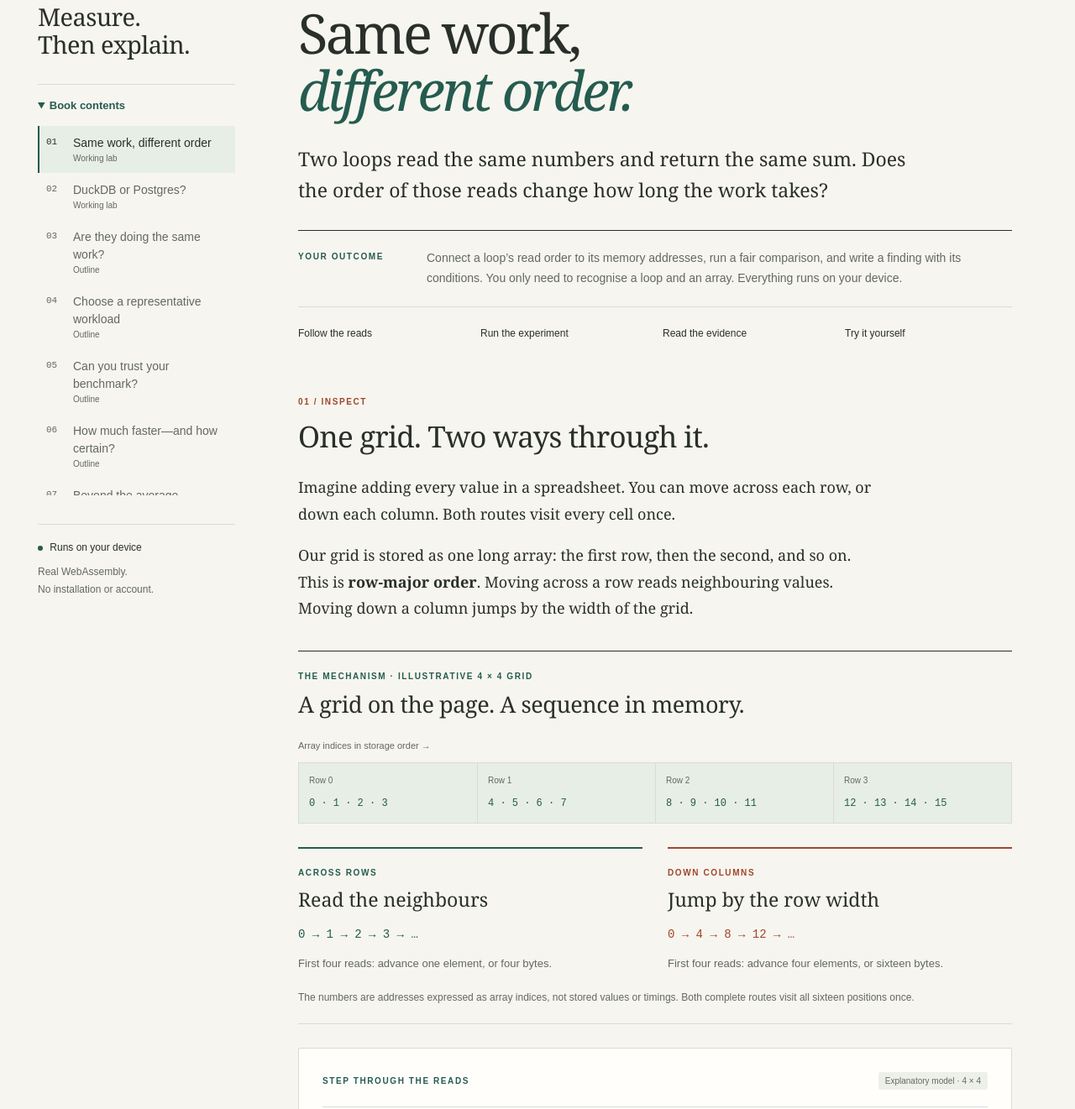
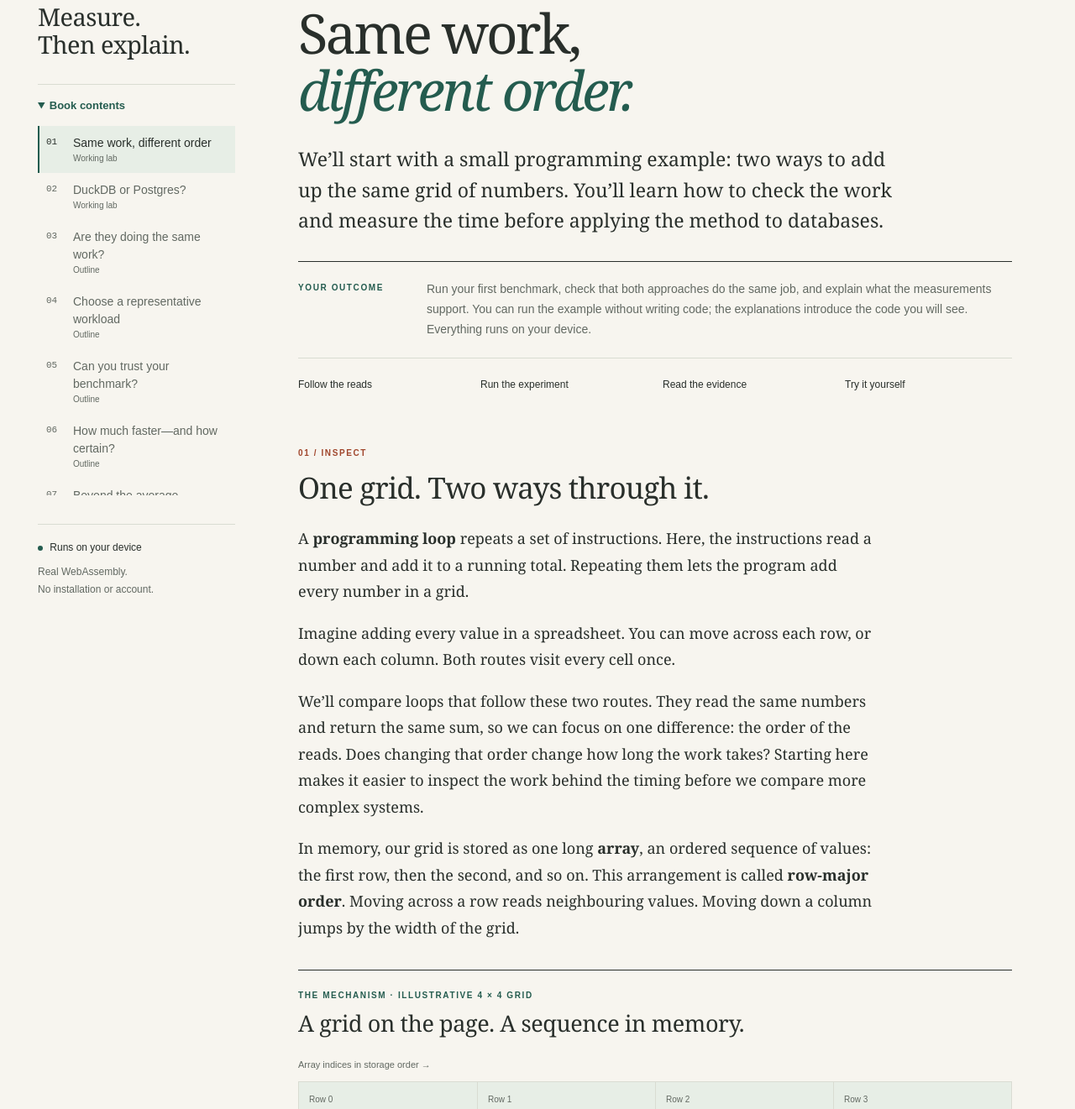
Before and after one commit to snowch/benchmarking-lab, a website built with Vite: page index.html in a window 1280 px wide. Shown: the part 191-1512 px from the top of the page at 84% size. Built offline with nearby package versions, Linux system fonts and the light colour scheme.

Commit message:
Introduce the purpose and programming concepts before the first comparison

```diff
--- a/index.html
+++ b/index.html
@@ -150,15 +150,17 @@
         </div>
         <h1>Same work,<br /><em>different order.</em></h1>
         <p class="standfirst">
-          Two loops read the same numbers and return the same sum. Does the
-          order of those reads change how long the work takes?
+          We’ll start with a small programming example: two ways to add up the
+          same grid of numbers. You’ll learn how to check the work and measure
+          the time before applying the method to databases.
         </p>
         <div class="chapter-intro">
           <span class="small-label">Your outcome</span>
           <p>
-            Connect a loop’s read order to its memory addresses, run a fair
-            comparison, and write a finding with its conditions. You only need
-            to recognise a loop and an array. Everything runs on your device.
+            Run your first benchmark, check that both approaches do the same
+            job, and explain what the measurements support. You can run the
+            example without writing code; the explanations introduce the code
+            you will see. Everything runs on your device.
           </p>
         </div>
         <noscript
@@ -178,14 +180,27 @@
           <p class="eyebrow section-number">01 / Inspect</p>
           <h2>One grid. Two ways through it.</h2>
           <p>
+            A <strong>programming loop</strong> repeats a set of instructions.
+            Here, the instructions read a number and add it to a running total.
+            Repeating them lets the program add every number in a grid.
+          </p>
+          <p>
             Imagine adding every value in a spreadsheet. You can move across
             each row, or down each column. Both routes visit every cell once.
           </p>
           <p>
-            Our grid is stored as one long array: the first row, then the
-            second, and so on. This is <strong>row-major order</strong>. Moving
-            across a row reads neighbouring values. Moving down a column jumps
-            by the width of the grid.
+            We’ll compare loops that follow these two routes. They read the same
+            numbers and return the same sum, so we can focus on one difference:
+            the order of the reads. Does changing that order change how long the
+            work takes? Starting here makes it easier to inspect the work behind
+            the timing before we compare more complex systems.
+          </p>
+          <p>
+            In memory, our grid is stored as one long <strong>array</strong>, an
+            ordered sequence of values: the first row, then the second, and so
+            on. This arrangement is called <strong>row-major order</strong>.
+            Moving across a row reads neighbouring values. Moving down a column
+            jumps by the width of the grid.
           </p>
           <figure class="memory-address-map" aria-labelledby="memory-map-title">
             <figcaption id="memory-map-title">
```
